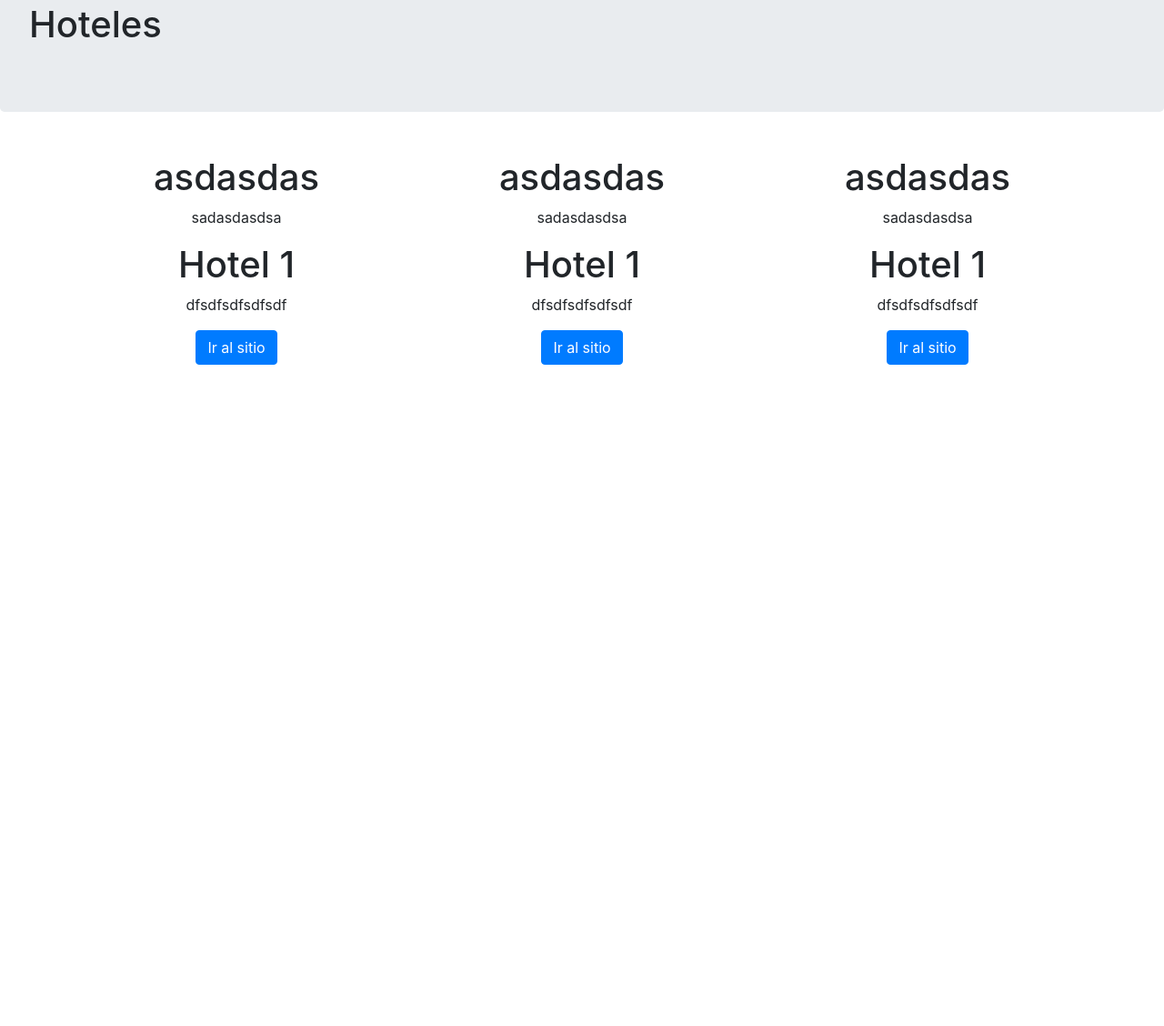
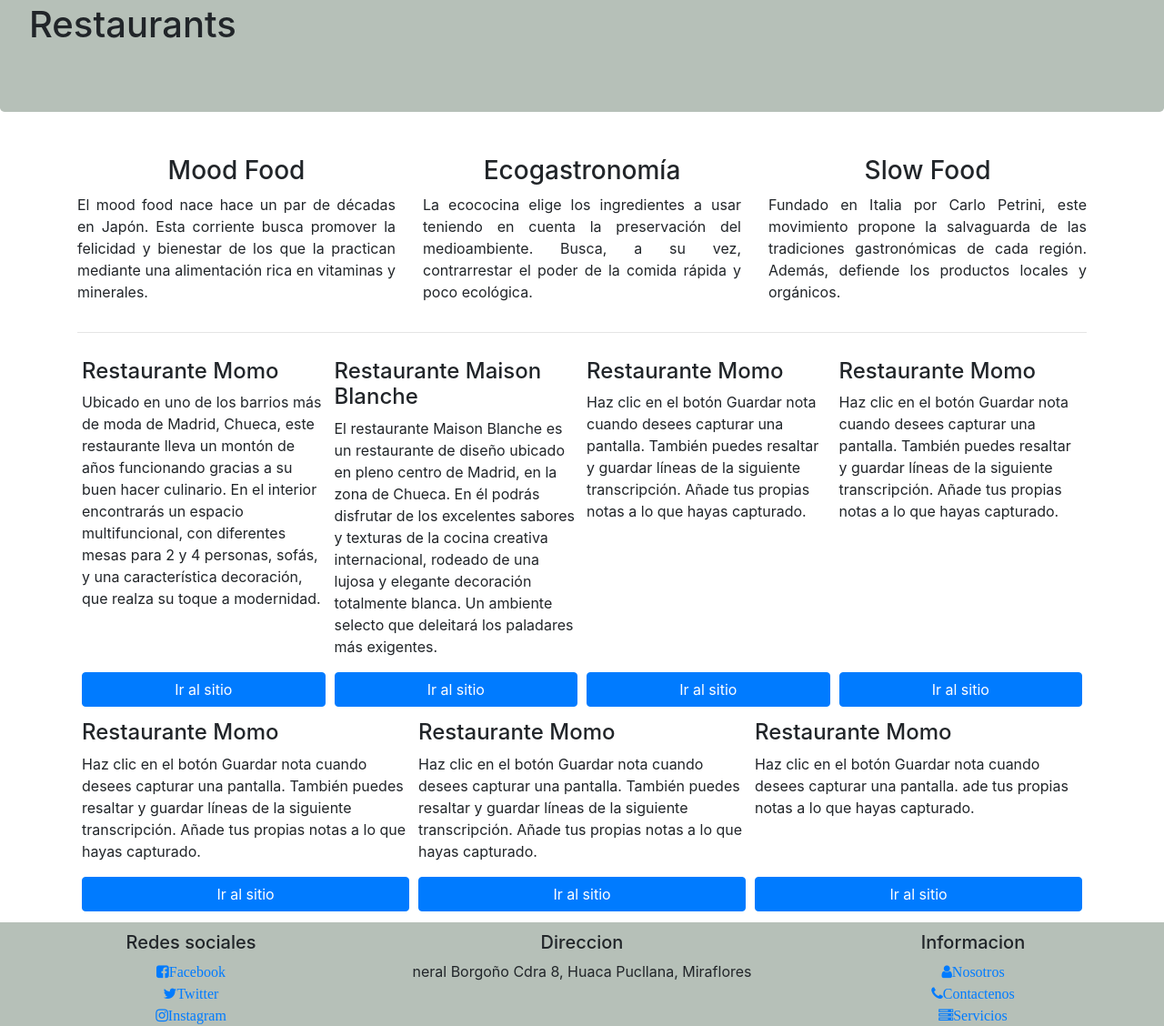
Before and after one commit to Evisoncy/Bootstrap, a website: page index.html in a window 1280 px wide. Shown: the part 61-1189 px from the top of the page at 91% size. Before the commit the page ends 800 px from the top, so only its background shows below. Drawn offline with nearby package versions, Linux system fonts and the light colour scheme.

Commit message:
ultimos detalles

```diff
--- a/css/estilos.css
+++ b/css/estilos.css
@@ -1,20 +1,16 @@
 .jumbotron {
-    background-color: yellow;
-}
-
-.col-sm-4 {
-    padding: 5px;
+    background-color: rgb(182, 192, 184);
 }
 
 footer {
     padding: 10px 10px 0px 10px;
-    background-color: yellow;
+    background-color: rgb(182, 192, 184);
     margin-bottom: 0px;
     margin-top: 10px;
 }
 
 .card-hotel {
-    flex: 1 200px;
+    flex: 1 250px;
     padding: 2px 5px 2px 5px;
     margin-top: 10px;
 }
--- a/index.html
+++ b/index.html
@@ -8,64 +8,148 @@
 
     <!-- Bootstrap CSS -->
     <link rel="stylesheet" href="node_modules/bootstrap/dist/css/bootstrap.min.css">
+    <link rel="stylesheet" href="css/estilos.css">
+    <link rel="stylesheet" href="https://stackpath.bootstrapcdn.com/font-awesome/4.7.0/css/font-awesome.min.css" integrity="sha384-wvfXpqpZZVQGK6TAh5PVlGOfQNHSoD2xbE+QkPxCAFlNEevoEH3Sl0sibVcOQVnN" crossorigin="anonymous">
+    <!--load all styles -->
 
-    <title>Guia hoteles</title>
+
+    <title>Guia Restaurants</title>
 </head>
 
 <body>
     <div class="jumbotron">
-        <h1>Hoteles</h1>
+        <h1>Restaurants</h1>
     </div>
 
-    <div class="container text-center">
-        <div class="row">
+    <div class="container ">
+
+        <div class="row ">
             <div class="col">
                 <p>
-                    <h1>asdasdas</h1>
-                    <p>sadasdasdsa</p>
+                    <h3 class="text-center">Mood Food</h3>
+                    <p style="text-align: justify;">El mood food nace hace un par de décadas en Japón. Esta corriente busca promover la felicidad y bienestar de los que la practican mediante una alimentación rica en vitaminas y minerales. </p>
                 </p>
             </div>
             <div class="col">
                 <p>
-                    <h1>asdasdas</h1>
-                    <p>sadasdasdsa</p>
+                    <h3 class="text-center">Ecogastronomía</h3>
+                    <p style="text-align: justify;">La ecococina elige los ingredientes a usar teniendo en cuenta la preservación del medioambiente. Busca, a su vez, contrarrestar el poder de la comida rápida y poco ecológica.</p>
                 </p>
             </div>
             <div class="col">
                 <p>
-                    <h1>asdasdas</h1>
-                    <p>sadasdasdsa</p>
+                    <h3 class="text-center">Slow Food</h3>
+                    <p style="text-align: justify;">Fundado en Italia por Carlo Petrini, este movimiento propone la salvaguarda de las tradiciones gastronómicas de cada región. Además, defiende los productos locales y orgánicos.</p>
                 </p>
             </div>
         </div>
-        <div class="row">
-            <div class="col">
-                <h1>Hotel 1</h1>
-                <p>dfsdfsdfsdfsdf</p>
-                <button class="btn btn-primary">Ir al sitio</button>
+        <hr>
+        <div class="d-flex flex-wrap  ">
+            <div class=" card-hotel d-flex flex-column justify-content-between">
+                <div>
+                    <h4>Restaurante Momo</h4>
+                    <p>Ubicado en uno de los barrios más de moda de Madrid, Chueca, este restaurante lleva un montón de años funcionando gracias a su buen hacer culinario. En el interior encontrarás un espacio multifuncional, con diferentes mesas para 2
+                        y 4 personas, sofás, y una característica decoración, que realza su toque a modernidad.</p>
+                </div>
+                <div>
+                    <button class="btn btn-primary btn-reserva">Ir al sitio</button>
+                </div>
             </div>
-            <div class="col">
-                <h1>Hotel 1</h1>
-                <p>dfsdfsdfsdfsdf</p>
-                <button class="btn btn-primary">Ir al sitio</button>
+            <div class=" card-hotel d-flex flex-column justify-content-between">
+                <div>
+                    <h4>Restaurante Maison Blanche</h4>
+                    <p>El restaurante Maison Blanche es un restaurante de diseño ubicado en pleno centro de Madrid, en la zona de Chueca. En él podrás disfrutar de los excelentes sabores y texturas de la cocina creativa internacional, rodeado de una lujosa
+                        y elegante decoración totalmente blanca. Un ambiente selecto que deleitará los paladares más exigentes.
+                    </p>
+                </div>
+                <div>
+                    <button class="btn btn-primary btn-reserva">Ir al sitio</button>
+                </div>
             </div>
-            <div class="col">
-                <h1>Hotel 1</h1>
-                <p>dfsdfsdfsdfsdf</p>
-                <button class="btn btn-primary">Ir al sitio</button>
+            <div class=" card-hotel d-flex flex-column justify-content-between">
+                <div>
+                    <h4>Restaurante Momo</h4>
+                    <p>Haz clic en el botón Guardar nota cuando desees capturar una pantalla. También puedes resaltar y guardar líneas de la siguiente transcripción. Añade tus propias notas a lo que hayas capturado.
+
+                    </p>
+                </div>
+                <div>
+                    <button class="btn btn-primary btn-reserva">Ir al sitio</button>
+                </div>
             </div>
+            <div class=" card-hotel d-flex flex-column justify-content-between">
+                <div>
+                    <h4>Restaurante Momo</h4>
+                    <p>Haz clic en el botón Guardar nota cuando desees capturar una pantalla. También puedes resaltar y guardar líneas de la siguiente transcripción. Añade tus propias notas a lo que hayas capturado.
+
+                    </p>
+                </div>
+                <div>
+                    <button class="btn btn-primary btn-reserva">Ir al sitio</button>
+                </div>
+            </div>
+            <div class=" card-hotel d-flex flex-column justify-content-between">
+                <div>
+                    <h4>Restaurante Momo</h4>
+                    <p>Haz clic en el botón Guardar nota cuando desees capturar una pantalla. También puedes resaltar y guardar líneas de la siguiente transcripción. Añade tus propias notas a lo que hayas capturado.</p>
+                </div>
+                <div>
+                    <button class="btn btn-primary btn-reserva">Ir al sitio</button>
+                </div>
+            </div>
+            <div class=" card-hotel d-flex flex-column justify-content-between">
+                <div>
+                    <h4>Restaurante Momo</h4>
+                    <p>Haz clic en el botón Guardar nota cuando desees capturar una pantalla. También puedes resaltar y guardar líneas de la siguiente transcripción. Añade tus propias notas a lo que hayas capturado.</p>
+                </div>
+                <div>
+                    <button class="btn btn-primary btn-reserva">Ir al sitio</button>
+                </div>
+            </div>
+            <div class=" card-hotel d-flex flex-column justify-content-between">
+                <div>
+                    <h4>Restaurante Momo</h4>
+                    <p>Haz clic en el botón Guardar nota cuando desees capturar una pantalla. ade tus propias notas a lo que hayas capturado.</p>
+                </div>
+                <div>
+                    <button class="btn btn-primary btn-reserva">Ir al sitio</button>
+                </div>
+            </div>
+
         </div>
 
     </div>
     </div>
 
-
-
-
     <script src="node_modules/popper.js/dist/popper.min.js"></script>
     <script src="node_modules/jquery/dist/jquery.min.js"></script>
-
     <script src="node_modules/bootstrap/dist/js/bootstrap.min.js"></script>
 
+</body>
+<footer>
+    <div class="row text-center">
+        <div class="col-sm-4 d-flex flex-column ">
+            <h5>Redes sociales</h5>
+            <a href=" http://www.facebook.com "><i class="fa fa-facebook-square ">Facebook</i></a>
+            <a href="http://www.twitter.com "><i class="fa fa-twitter ">Twitter</i></a>
+            <a href="http://www.instagram.com "><i class="fa fa-instagram ">Instagram</i></a>
+        </div>
+        <div class="col-sm-4 d-flex flex-column ">
+            <address>
+                <h5>Direccion</h5>
+                <p>neral Borgoño Cdra 8,
+                    Huaca Pucllana, Miraflores</p>
+            </address>
 
-</body>
+        </div>
+        <div class="col-sm-4 d-flex flex-column  ">
+            <h5>Informacion </h5>
+            <a href="http://www.facebook.com "><i class="fa fa-user ">Nosotros</i></a>
+            <a href="http://www.twitter.com "><i class="fa fa-phone ">Contactenos</i></a>
+            <a href="http://www.instagram.com "><i class="fa fa-server ">Servicios</i></a>
+        </div>
+    </div>
+
+</footer>
+
+</html>
--- a/package.json
+++ b/package.json
@@ -9,7 +9,7 @@
     },
     "repository": {
         "type": "git",
-        "url": "\u0016https://evisoncy@bitbucket.org/evisoncy/front.git"
+        "url": "https://github.com/Evisoncy/Bootstrap"
     },
     "author": "Evison cy",
     "license": "ISC",
```
